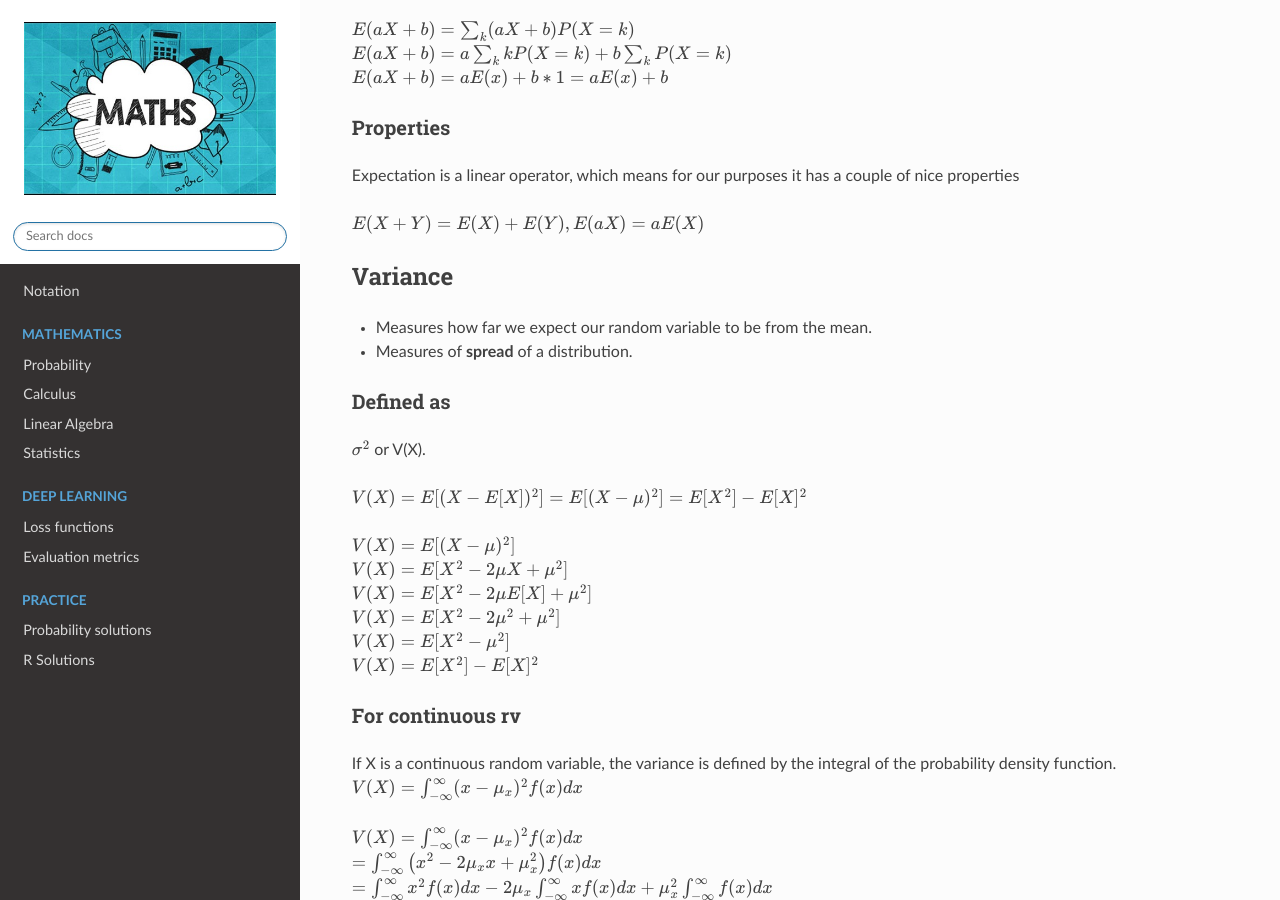
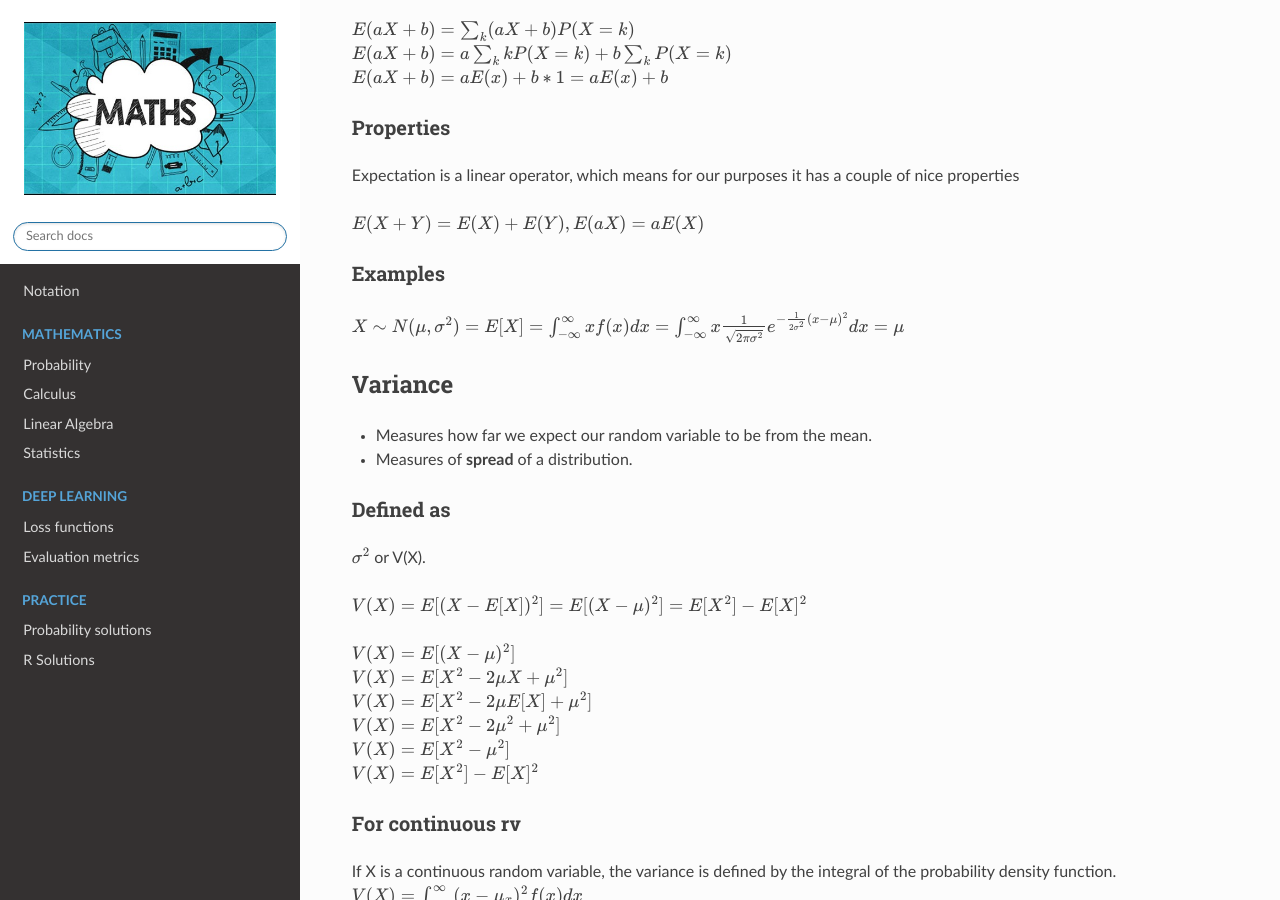
Before and after one commit to akkefa/ml-notes, a Sphinx documentation site: the page built from docs/probability/random_rv.rst, in a window 1280 px wide and 900 px high, scrolled down 3114 px. Built offline with Sphinx 7.4.7 and the Read the Docs theme 2.0.0, drawn with Linux system fonts in a browser that asks for light colours.

Commit message:
New changes.

```diff
--- a/docs/probability/random_rv.rst
+++ b/docs/probability/random_rv.rst
@@ -159,6 +159,11 @@ Expectation is a linear operator, which means for our purposes it has a couple o
 :math:`E(X+Y)=E(X)+E(Y), E(a X)=a E(X)`
 
 
+Examples
+^^^^^^^^^
+
+:math:`X \sim N(\mu, \sigma^2)= E[X]=\int_{-\infty}^{\infty} x f(x) d x=\int_{-\infty}^{\infty} x \frac{1}{\sqrt{2 \pi \sigma^{2}}} e^{-\frac{1}{2 \sigma^{2}}(x-\mu)^{2}} d x = \mu`
+
 Variance
 --------
 * Measures how far we expect our random variable to be from the mean.
```
Also changed, not shown: 1 other file.
